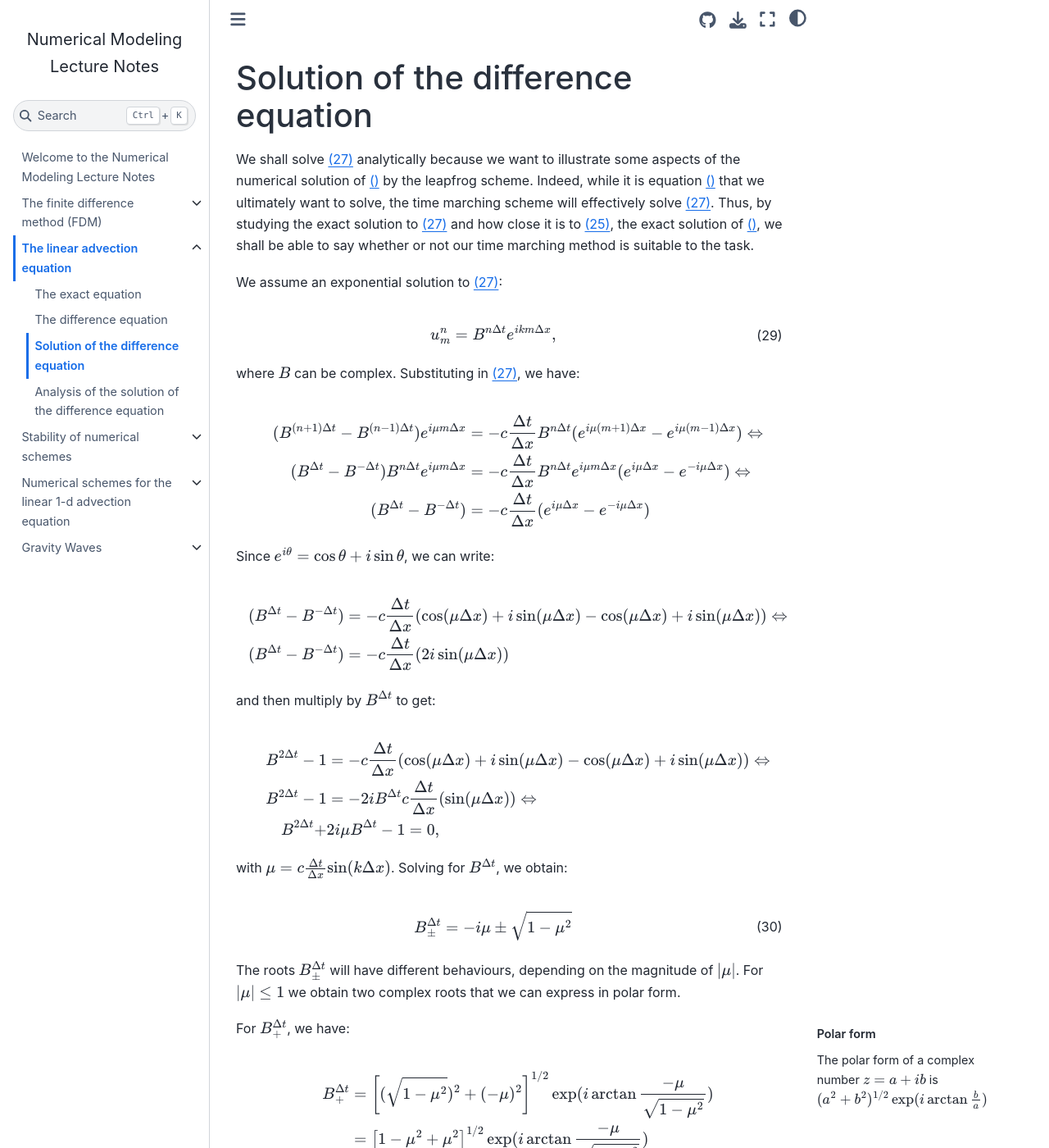
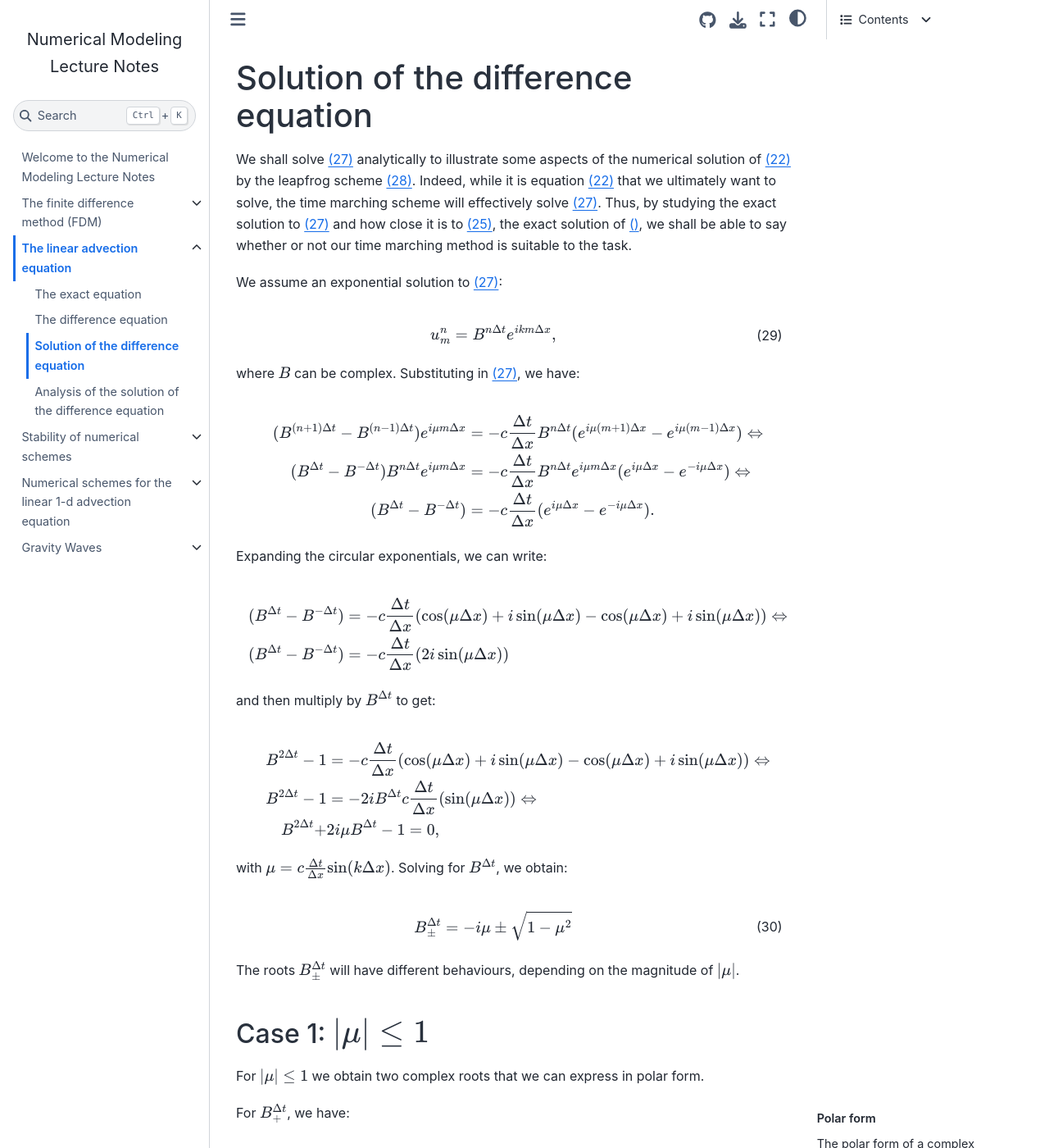
Before and after one commit to joaobuibergen/numerical-modeling-book, a Jupyter Book: the page built from LinearAdvectionEquation/differenceSolution.md, in a window 1280 px wide and 1400 px high. Shown: the whole window at 82% size. Built offline with Jupyter Book 1.0.4 settings and Sphinx 7.4.7 and the Sphinx Book theme 1.1.4, drawn with Linux system fonts in a browser that asks for light colours; pages that are not in the unit, such as notebooks, are missing from menus.

Commit message:
Update LinearAdvectionEquation/differenceSolution.md

````diff
--- a/LinearAdvectionEquation/differenceSolution.md
+++ b/LinearAdvectionEquation/differenceSolution.md
@@ -1,6 +1,6 @@
 # Solution of the difference equation
 
-We shall solve {eq}`eq:diffEquation` analytically because we want to illustrate some aspects of the numerical solution of {eq}`eqAdvection` by the leapfrog scheme. Indeed, while it is equation {eq}`eqAdvection` that we ultimately want to solve, the time marching scheme will effectively solve {eq}`eq:diffEquation`. Thus, by studying the exact solution to {eq}`eq:diffEquation` and how close it is to {eq}`eq:anaSolution`, the exact solution of {eq}`eqAdvection`, we shall be able to say whether or not our time marching method is suitable to the task.
+We shall solve {eq}`eq:diffEquation` analytically to illustrate some aspects of the numerical solution of {eq}`eq:Advection` by the leapfrog scheme {eq}`eq:Leapfrog`. Indeed, while it is equation {eq}`eq:Advection` that we ultimately want to solve, the time marching scheme will effectively solve {eq}`eq:diffEquation`. Thus, by studying the exact solution to {eq}`eq:diffEquation` and how close it is to {eq}`eq:anaSolution`, the exact solution of {eq}`eqAdvection`, we shall be able to say whether or not our time marching method is suitable to the task.
 
 We assume an exponential solution to {eq}`eq:diffEquation`:
 
@@ -13,10 +13,10 @@ where $B$ can be complex. Substituting in {eq}`eq:diffEquation`, we have:
 \begin{align*}
         (B^{(n+1)\Delta t} - B^{(n-1)\Delta t})e^{i\mu m\Delta x} &= -c\frac{\Delta t}{\Delta x} B^{n\Delta t}(e^{i\mu (m+1)\Delta x}-e^{i\mu (m-1)\Delta x}) \Leftrightarrow \\
         (B^{\Delta t} - B^{-\Delta t})B^{n\Delta t} e^{i\mu m\Delta x} &= -c\frac{\Delta t}{\Delta x} B^{n\Delta t}e^{i\mu m\Delta x}(e^{i\mu \Delta x}-e^{-i\mu \Delta x}) \Leftrightarrow \\
-        (B^{\Delta t} - B^{-\Delta t}) &= -c\frac{\Delta t}{\Delta x} (e^{i\mu \Delta x}-e^{-i\mu \Delta x})
+        (B^{\Delta t} - B^{-\Delta t}) &= -c\frac{\Delta t}{\Delta x} (e^{i\mu \Delta x}-e^{-i\mu \Delta x}).
 \end{align*}
 
-Since $e^{i\theta}=\cos \theta +i\sin \theta$, we can write:
+Expanding the circular exponentials, we can write:
 
 \begin{align*}
         (B^{\Delta t} - B^{-\Delta t}) &= -c\frac{\Delta t}{\Delta x} (\cos (\mu \Delta x) +  i\sin (\mu \Delta x) -
@@ -39,7 +39,11 @@ $$
 	B^{\Delta t}_\pm = -i\mu \pm \sqrt{1-\mu^2}
 $$ (eqBRoots)
 
-The roots $B^{\Delta t}_\pm$ will have different behaviours, depending on the magnitude of $|\mu|$. For $|\mu| \leq 1$ we obtain two complex roots that we can express in polar form.
+The roots $B^{\Delta t}_\pm$ will have different behaviours, depending on the magnitude of $|\mu|$.
+
+### Case 1: $|\mu| \leq 1$
+
+For $|\mu| \leq 1$ we obtain two complex roots that we can express in polar form.
 
 ```{margin} Polar form
 The polar form of a complex number $z=a+ib$ is $(a^2+b^2)^{1/2}\exp (i\arctan \frac{b}{a})$
@@ -135,3 +139,5 @@ $$
 
 we see that the first waveform is similar to the exact solution, while the second waveform travels in the opposite direction of the exact
 solution. This second waveform is clearly an artifact introduced by the discretization of {eq}`eqAdvection` and is a source of errors.
+
+### Case 2: $|\mu| \gt 1$
````
